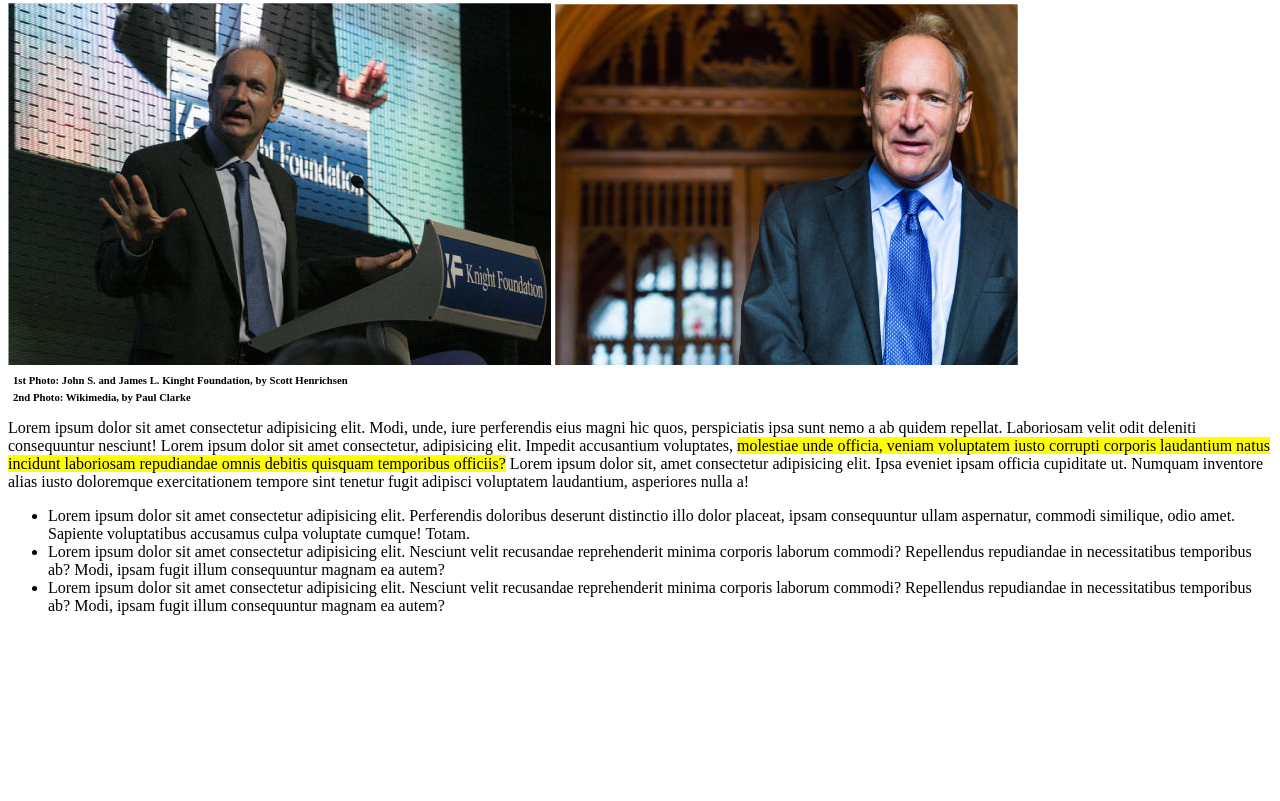
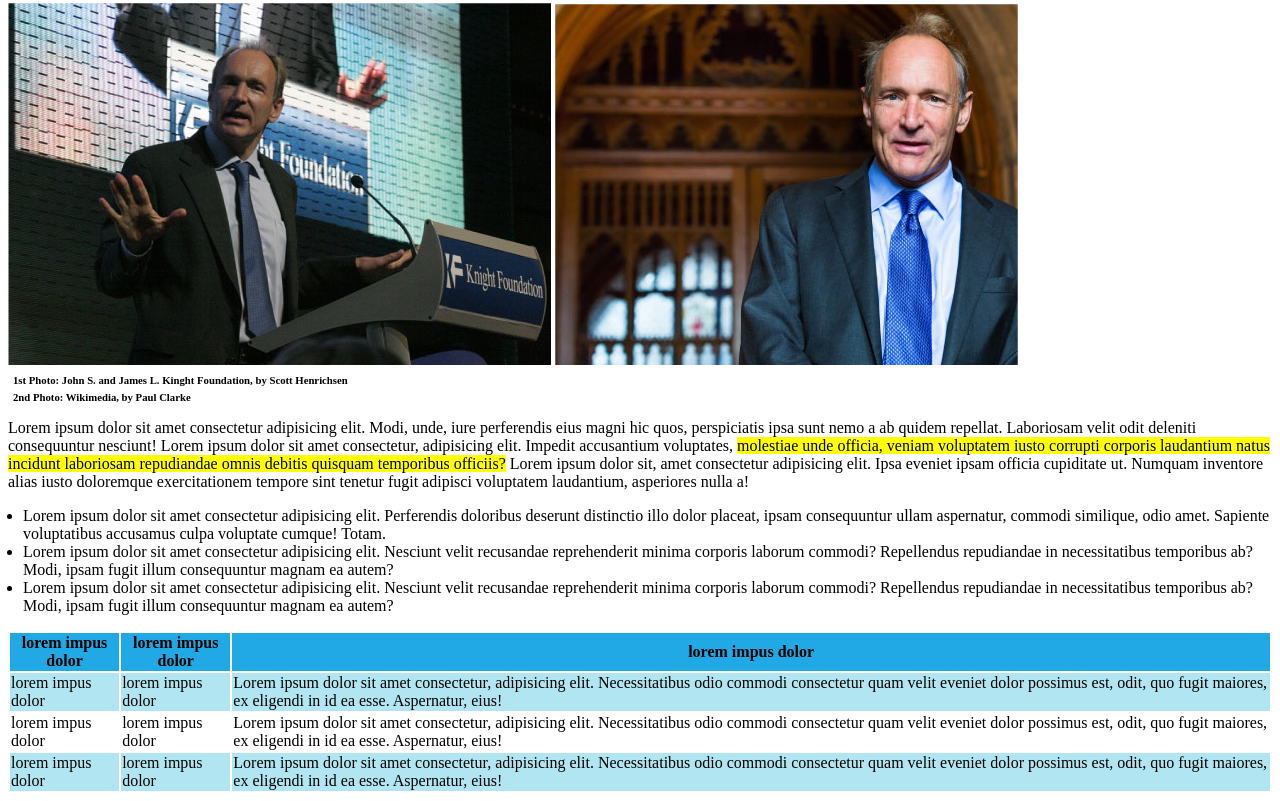
Before and after one commit to Angelo31294/html-css-booleaner, a plain HTML site: page index.html in a window 1280 px wide. Shown: the part 375-1176 px from the top of the page. Before the commit the page ends 1006 px from the top, so only its background shows below. Drawn offline with Linux system fonts and the light colour scheme.

Commit message:
Inserimento Tab

```diff
--- a/CSS/style.css
+++ b/CSS/style.css
@@ -33,3 +33,15 @@ a{
 h6{
     margin: 5px;
 }
+
+
+ul{
+    padding-left: 15px;
+}
+thead{
+    background-color: #20A9E5;
+}
+
+.riga{
+    background-color: #B1E5F2;
+}
--- a/index.html
+++ b/index.html
@@ -42,6 +42,34 @@
             </ul>
         </section>
 
+        <!-- Tabella -->
+        <table>
+            <thead>
+                <tr>
+                    <th>lorem impus dolor</th>
+                    <th>lorem impus dolor</th>
+                    <th>lorem impus dolor</th>
+                </tr>
+            </thead>
+            <tbody>
+                <tr class="riga">
+                    <td>lorem impus dolor</td>
+                    <td>lorem impus dolor</td>
+                    <td>Lorem ipsum dolor sit amet consectetur, adipisicing elit. Necessitatibus odio commodi consectetur quam velit eveniet dolor possimus est, odit, quo fugit maiores, ex eligendi in id ea esse. Aspernatur, eius!</td>
+                </tr>
+                <tr>
+                    <td>lorem impus dolor</td>
+                    <td>lorem impus dolor</td>
+                    <td>Lorem ipsum dolor sit amet consectetur, adipisicing elit. Necessitatibus odio commodi consectetur quam velit eveniet dolor possimus est, odit, quo fugit maiores, ex eligendi in id ea esse. Aspernatur, eius!</td>
+                </tr>
+                <tr class="riga">
+                    <td>lorem impus dolor</td>
+                    <td>lorem impus dolor</td>
+                    <td>Lorem ipsum dolor sit amet consectetur, adipisicing elit. Necessitatibus odio commodi consectetur quam velit eveniet dolor possimus est, odit, quo fugit maiores, ex eligendi in id ea esse. Aspernatur, eius!</td>
+                </tr>
+            </tbody>
+        </table>
+
     </main>
     <footer></footer>
 </body>
```
